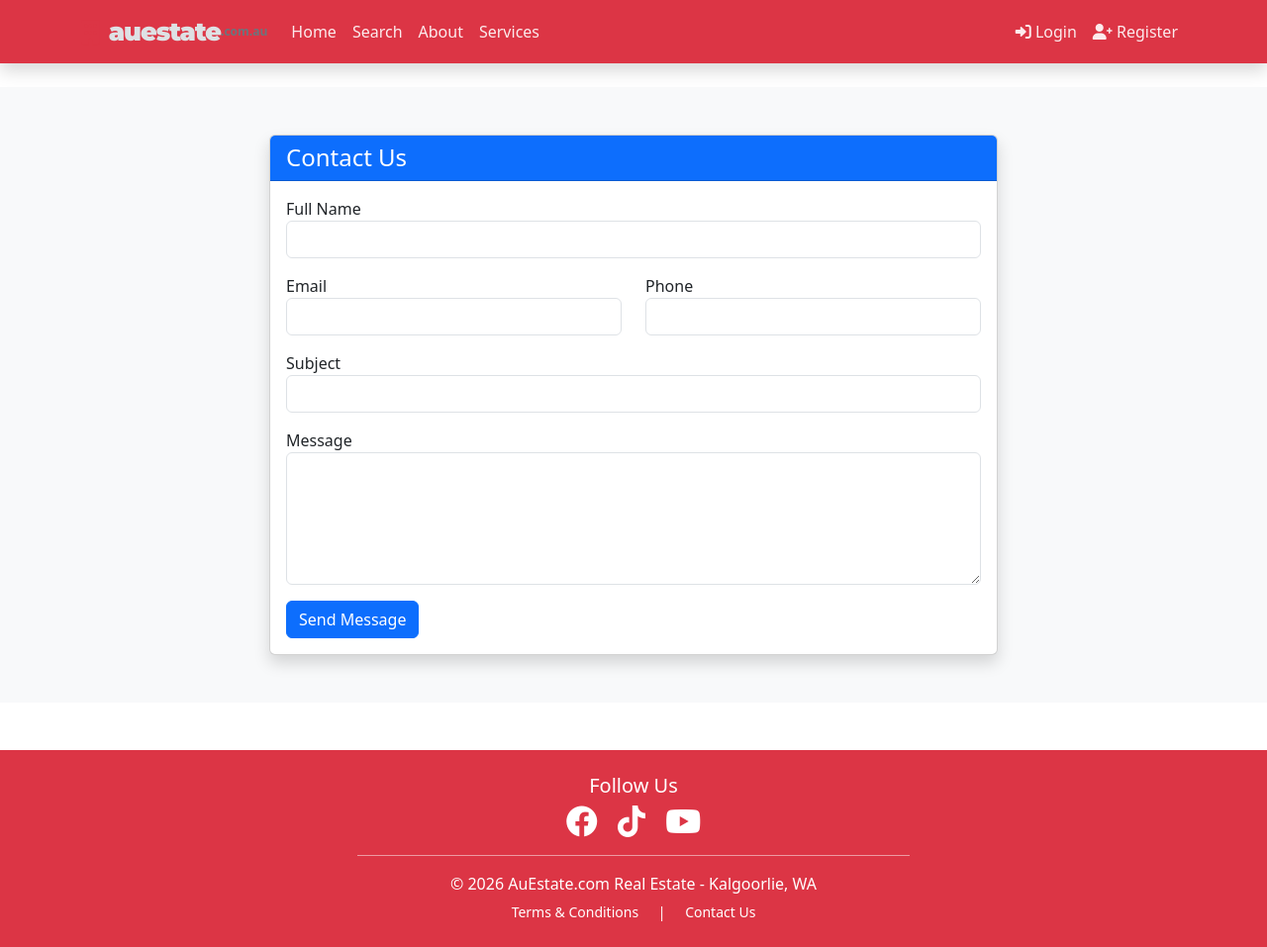
After one commit to luki82/kalgoorlie-real-estate, a Django app: page /contact-us/ in a window 1280 px wide. The commit adds this page. Shown: the whole page at 99% size. Run offline with Django 5.2, Linux system fonts and the light colour scheme.

Commit message:
Updated base.html template

```diff
--- a/core/core/settings.py
+++ b/core/core/settings.py
@@ -22,7 +22,7 @@ STRIPE_SECRET_KEY = os.environ.get('STRIPE_SECRET_KEY')
 
 # SECURITY: False in production (Render), True locally.
 if os.environ.get('RENDER'):
-    DEBUG = True
+    DEBUG = False
 else:
     DEBUG = True
 
--- a/core/pages/templates/layouts/base.html
+++ b/core/pages/templates/layouts/base.html
@@ -130,7 +130,7 @@
             <small>
                 <a href="{% url 'terms' %}" class="text-white text-decoration-none me-3">Terms & Conditions</a>
                 |
-                <a href="{% url 'contact' %}" class="text-white text-decoration-none ms-3">Contact Us</a>
+                <a href="{% url 'general_contact' %}" class="text-white text-decoration-none ms-3">Contact Us</a>
             </small>
         </div>
 
--- /dev/null
+++ b/core/pages/templates/pages/general_contact.html
@@ -0,0 +1,52 @@
+{% extends 'layouts/base.html' %}
+
+{% block content %}
+<section class="py-5 bg-light">
+  <div class="container">
+    <div class="row justify-content-center">
+      <div class="col-md-8">
+        <div class="card shadow">
+          <div class="card-header bg-primary text-white">
+            <h4 class="mb-0">Contact Us</h4>
+          </div>
+          <div class="card-body">
+
+            <form action="{% url 'general_contact' %}" method="POST">
+              {% csrf_token %}
+
+              <div class="form-group mb-3">
+                <label>Full Name</label>
+                <input type="text" name="full_name" class="form-control" required>
+              </div>
+
+              <div class="row mb-3">
+                <div class="col-md-6">
+                  <label>Email</label>
+                  <input type="email" name="email" class="form-control" required>
+                </div>
+                <div class="col-md-6">
+                  <label>Phone</label>
+                  <input type="text" name="phone" class="form-control">
+                </div>
+              </div>
+
+              <div class="form-group mb-3">
+                <label>Subject</label>
+                <input type="text" name="subject" class="form-control" required>
+              </div>
+
+              <div class="form-group mb-3">
+                <label>Message</label>
+                <textarea name="message" class="form-control" rows="5" required></textarea>
+              </div>
+
+              <button type="submit" class="btn btn-primary btn-block">Send Message</button>
+            </form>
+
+          </div>
+        </div>
+      </div>
+    </div>
+  </div>
+</section>
+{% endblock %}
--- a/core/pages/templates/pages/services.html
+++ b/core/pages/templates/pages/services.html
@@ -92,7 +92,7 @@
                         <li><i class="bi bi-check-circle-fill text-danger"></i> Priority Placement</li>
                     </ul>
 
-                    <a href="{% url 'investor-request' %}" class="btn btn-lg btn-block btn-danger w-100">Subscribe Now</a>
+                    <a href="{% url 'create-realtor' %}" class="btn btn-lg btn-block btn-danger w-100">Subscribe Now</a>
                 </div>
             </div>
         </div>
@@ -114,7 +114,7 @@
                         <li><i class="bi bi-check text-danger"></i> We Write & Upload</li>
                     </ul>
 
-                    <a href="{% url 'investor-request' %}" class="btn btn-lg btn-block btn-outline-dark w-100">Contact Us</a>
+                    <a href="{% url 'general_contact' %}" class="btn btn-lg btn-block btn-outline-dark w-100">Contact Us</a>
                 </div>
             </div>
         </div>
--- a/core/pages/urls.py
+++ b/core/pages/urls.py
@@ -12,5 +12,6 @@ urlpatterns = [
     path('investors/request/', views.investor_request_view, name='investor-request'),
 
     path('terms-and-conditions/', views.terms, name='terms'),
+    path('contact-us/', views.general_contact, name='general_contact'),
     path('contact/', views.contact, name='contact'),
 ]
--- a/core/pages/views.py
+++ b/core/pages/views.py
@@ -7,6 +7,7 @@ from listings.models import Listing
 from django.shortcuts import render, redirect  # <--- Added 'redirect' here
 from django.contrib import messages            # <--- For your success message
 from listings.forms import InvestorRequestForm # <--- For the form itself
+
 
 # ... rest of your code ...
 
@@ -91,18 +92,100 @@ def investor_request_view(request):
 def terms(request):
     return render(request, 'pages/terms.html')
 
-def contact(request):
+
+# pages/views.py
+
+def general_contact(request):
     if request.method == 'POST':
-        name = request.POST['name']
+        # 1. Get data from the form
+        name = request.POST['full_name']
         email = request.POST['email']
+        phone = request.POST['phone']
         subject = request.POST['subject']
         message = request.POST['message']
 
-        # Save to Database
-        contact = Contact(name=name, email=email, subject=subject, message=message)
+        # 2. Construct the email body
+        email_body = f"""
+        You have received a new General Inquiry from AUestate.com.au.
+
+        Name: {name}
+        Email: {email}
+        Phone: {phone}
+        Subject: {subject}
+
+        Message:
+        {message}
+        """
+
+        # 3. Send the email (Reply-To is set to the visitor's email)
+        send_mail(
+            subject=f'General Inquiry: {subject}',
+            message=email_body,
+            from_email='admin@auestate.com.au',
+            recipient_list=['admin@auestate.com.au'],
+            fail_silently=False,
+            reply_to=[email]
+        )
+
+        messages.success(request, 'Thank you! Your message has been sent.')
+        return redirect('index') # Send them back to Home Page
+
+    # 4. If they just click the link, show them the form page
+    return render(request, 'pages/general_contact.html')
+
+def contact(request):
+    if request.method == 'POST':
+        # 1. Get the data
+        listing_id = request.POST['listing_id']
+        listing = request.POST['listing']
+
+        first_name = request.POST['first_name']
+        last_name = request.POST['last_name']
+        full_name = f"{first_name} {last_name}"
+
+        email = request.POST['email']
+        phone = request.POST['phone']
+        message = request.POST['message']
+        user_id = request.POST['user_id']
+        realtor_email = request.POST.get('realtor_email')
+
+        # 2. Check for duplicate inquiry
+        if request.user.is_authenticated:
+            user_id = request.user.id
+            has_contacted = Contact.objects.all().filter(listing_id=listing_id, user_id=user_id)
+            if has_contacted:
+                messages.error(request, 'You have already made an inquiry for this listing')
+                return redirect('/listings/'+listing_id)
+
+        # 3. Save to Database
+        contact = Contact(
+            listing=listing,
+            listing_id=listing_id,
+            name=full_name,
+            email=email,
+            phone=phone,
+            message=message,
+            user_id=user_id
+        )
         contact.save()
 
+        # 4. Send Email
+        # (Make sure recipient_list has valid emails or it might fail if realtor_email is None)
+        recipients = ['admin@auestate.com.au']
+        if realtor_email:
+            recipients.append(realtor_email)
+
+        send_mail(
+            subject='Property Listing Inquiry',
+            message=f'There has been an inquiry for {listing}. Sign into the admin panel for more info.',
+            from_email='admin@auestate.com.au',
+            recipient_list=recipients,
+            fail_silently=False
+        )
+
         messages.success(request, 'Your request has been submitted, a realtor will get back to you soon')
-        return redirect('contact')
+        return redirect('/listings/'+listing_id)
 
-    return render(request, 'pages/contact.html')
+
+    # If the request is NOT a POST (e.g. someone typing the URL), send them away safely.
+    return redirect('listings')
```
